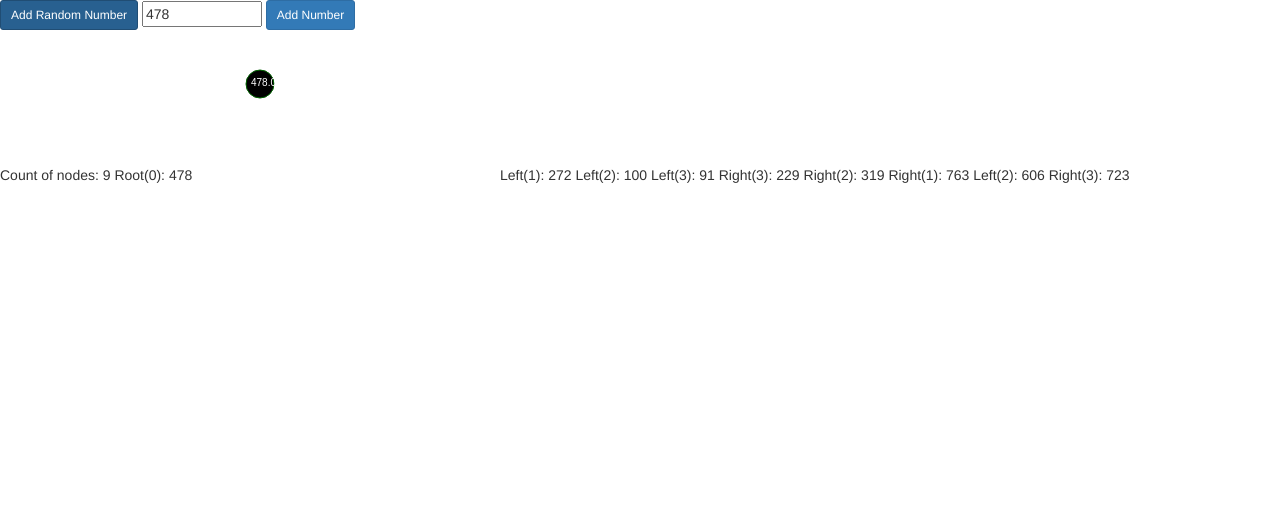
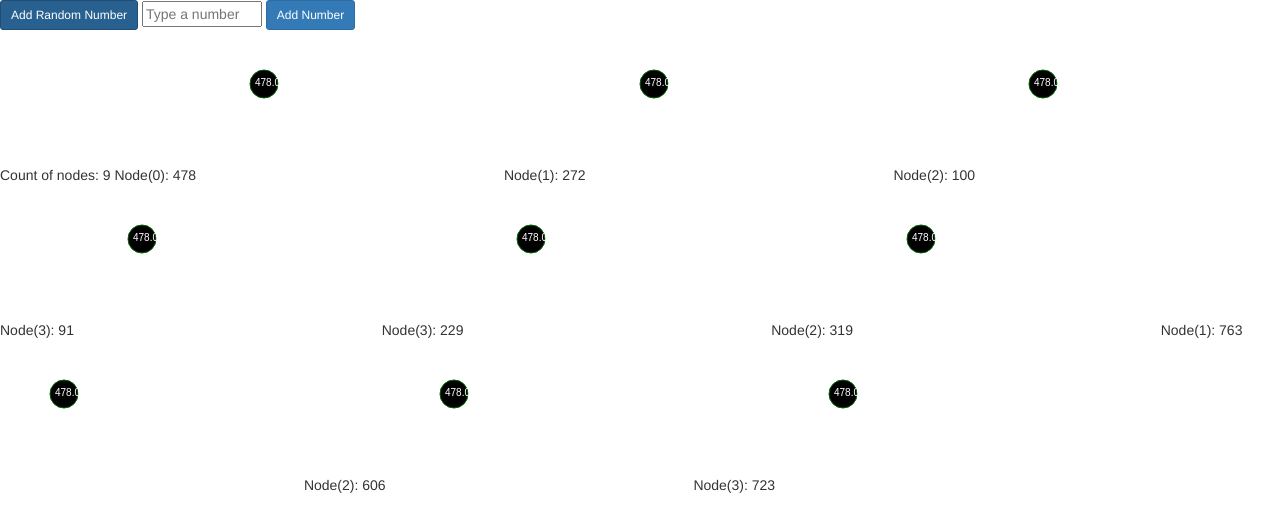
Before and after one commit to takecode/SampleTree, a website: page app/index.html in a window 1280 px wide. Drawn offline with nearby package versions, Linux system fonts and the light colour scheme.

Commit message:
Change nodeTemplate to show itself.

```diff
--- a/app/html/nodeTemplate.html
+++ b/app/html/nodeTemplate.html
@@ -1,9 +1,9 @@
-    <span ng-if="root.left">
-        Left({{root.left.depth}}): {{root.left.number}}
-        <!--<span ng-include="'images/node.svg'" onload="number = root.left.number; depth = root.left.depth"> </span>-->
-        <ng-include ng-if="root.left" src="'html/nodeTemplate.html'" onload="root = root.left"></ng-include>
-    </span>
-    <span ng-if="root.right">
-        Right({{root.right.depth}}): {{root.right.number}}
-        <ng-include ng-if="root.right" src="'html/nodeTemplate.html'" onload="root = root.right"></ng-include>
-    </span>
+Node({{node.depth}}): {{node.number}}
+<span ng-include="'images/node.svg'" onload="number = tree.root.number; depth=tree.root.depth"> </span>
+
+<span ng-if="node.left">
+    <ng-include ng-if="node.left" src="'html/nodeTemplate.html'" onload="node = node.left"></ng-include>
+</span>
+<span ng-if="node.right">
+    <ng-include ng-if="node.right" src="'html/nodeTemplate.html'" onload="node = node.right"></ng-include>
+</span>
--- a/app/index.html
+++ b/app/index.html
@@ -21,10 +21,8 @@
     <input type="submit" class="btn btn-primary btn-sm" id="submit" value="Add Number" />
 </form>
 Count of nodes: {{tree.list.length}}
-Root(0): {{root.number}}
-<span ng-include="'images/node.svg'" onload="number = root.number; depth=root.depth"> </span>
 
-<ng-include src="'html/nodeTemplate.html'"></ng-include>
+<ng-include src="'html/nodeTemplate.html'" onload="node = tree.root"></ng-include>
 
 </body>
 </html>
--- a/app/js/controller.js
+++ b/app/js/controller.js
@@ -9,11 +9,7 @@ var treeAppControllers = angular.module('treeApp.Controller', []);
 treeAppControllers.controller('IndexController', ['$scope', function ( $scope ) {
     $scope.initializeIndex = function () {
         $scope.tree = new Tree();
-        var length = 9;
-        for( var i = 0; i < length; i++ ){
-            $scope.addRandomNode();
-        }
-        $scope.root = $scope.tree.root;
+        $scope.testSample();
     };
 
     $scope.addRandomNode = function(){
@@ -28,5 +24,12 @@ treeAppControllers.controller('IndexController', ['$scope', function ( $scope )
         $scope.tree.clear();
     };
 
+    $scope.testSample = function(){
+        var length = 9;
+        for( var i = 0; i < length; i++ ){
+            $scope.addRandomNode();
+        }
+    }
+
     $scope.initializeIndex();
 }]);
```
